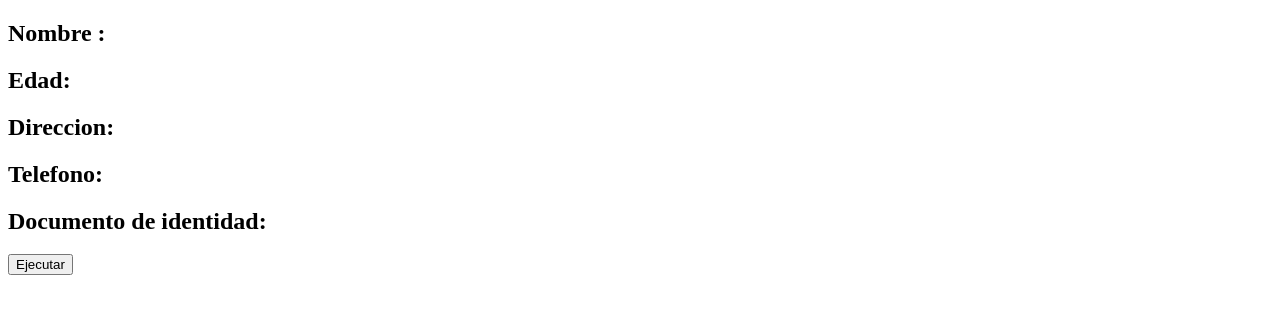
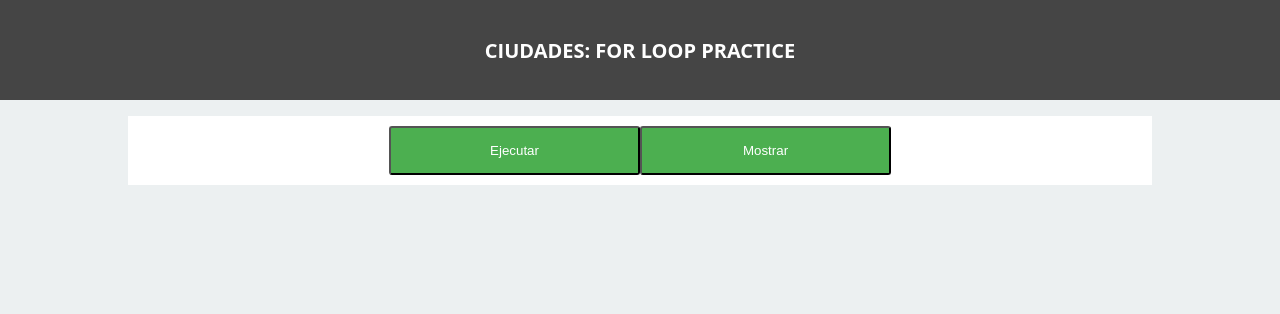
Before and after one commit to Josehm1999/IntroJs, a plain HTML site: page assets/practicas/practica.html in a window 1280 px wide. Drawn offline with Linux system fonts and the light colour scheme.

Commit message:
Clase del día 25/01 y solucion de practica04

```diff
--- a/assets/practicas/practica.html
+++ b/assets/practicas/practica.html
@@ -1,17 +1,30 @@
 <!DOCTYPE html>
 <html lang="en">
+
 <head>
   <meta charset="UTF-8" />
   <meta name="viewport" content="width=device-width, initial-scale=1.0" />
   <title>Practica</title>
+  <link rel="preconnect" href="https://fonts.googleapis.com">
+  <link rel="preconnect" href="https://fonts.gstatic.com" crossorigin>
+  <link href="https://fonts.googleapis.com/css2?family=Public+Sans:wght@300;400;700&display=swap" rel="stylesheet">
+  <link rel="stylesheet" href="./style.css">
 </head>
+
 <body>
-    <h2 id="nombreUsuario">Nombre :</h2>
-    <h2 id="edadUsuario">Edad:</h2>
-    <h2 id="direccionUsuario">Direccion:</h2>
-    <h2 id="telefonoUsuario">Telefono:</h2>
-    <h2 id="documentoUsuario">Documento de identidad:</h2>
-    <button id="btnEjecutar">Ejecutar</button>
-    <script src="./practica03.js"></script>
+  <header>
+    <h1>Ciudades: For Loop Practice</h1>
+  </header>
+  <div class="container">
+    <button id="btnEjecutar" class="button">Ejecutar</button>
+
+    <button id="btnShow" class="button">Mostrar</button>
+
+    <ul id="nombreCiudades" class="lista">
+
+    </ul>
+  </div>
+  <script src="./practica04.js"></script>
 </body>
+
 </html>
--- /dev/null
+++ b/assets/practicas/practica04.js
@@ -0,0 +1,26 @@
+// promp donde signemos 6 ciudades
+
+let btnEjecutar = document.getElementById("btnEjecutar");
+let btnShow = document.getElementById("btnShow");
+let nombreCiudades = document.getElementById("nombreCiudades");
+const array = [];
+
+btnEjecutar.onclick = () => {
+
+  for (let i = 0; i < 6; i++) {
+    array.push(prompt("Ingrese una ciudad"))
+  }
+
+
+};
+
+btnShow.onclick = () => {
+  if (array.length == 0) {
+    alert("Primero ingrese alguna ciudad")
+    return
+  }
+  for (let i = 0; i <= array.length - 1; i++) {
+    nombreCiudades.innerHTML += `<li> ${array[i]}</li>`;
+  }
+
+};
--- /dev/null
+++ b/assets/practicas/style.css
@@ -0,0 +1,57 @@
+* {
+  margin: 0;
+  padding: 0;
+  box-sizing: border-box;
+}
+
+body {
+  background-color: #ecf0f1;
+}
+header {
+  display: flex;
+  align-items: center;
+  justify-content: center;
+  height: 100px;
+  background: #454545;
+  text-align: center;
+}
+
+header h1 {
+  font-size: 20px;
+  font-size: 1.25rem;
+  font-weight: bold;
+  font-family: "Open Sans", sans-serif;
+  text-transform: uppercase;
+  font-weight: bold;
+  color: white;
+}
+
+.container {
+  display: flex;
+  flex-wrap: wrap;
+  justify-content: center;
+  align-items: center;
+  background-color: #fff;
+  width: 80%;
+  margin: 1rem auto;
+  padding: 10px;
+}
+
+.button {
+  border-radius: 3px;
+  background-color: #4caf50;
+  color: white;
+  padding: 15px 25px;
+  text-decoration: none;
+  width: 25%;
+  cursor: pointer;
+}
+
+.lista {
+  width: 75%;
+  font-size: 1.5rem;
+}
+
+.lista li {
+  line-height: 1.5;
+}
```
Also changed, not shown: assets/jsIntermedio/ejercicio01.js (added, +12 -0 lines), assets/jsIntermedio/ejercicio02.js (added, +12 -0 lines), assets/jsIntermedio/ejercicio03.js (added, +14 -0 lines), assets/jsIntermedio/ejercicio04.js (added, +16 -0 lines), index.html (+4 -1 lines). Lines whose indentation alone changed are shown as unchanged.
